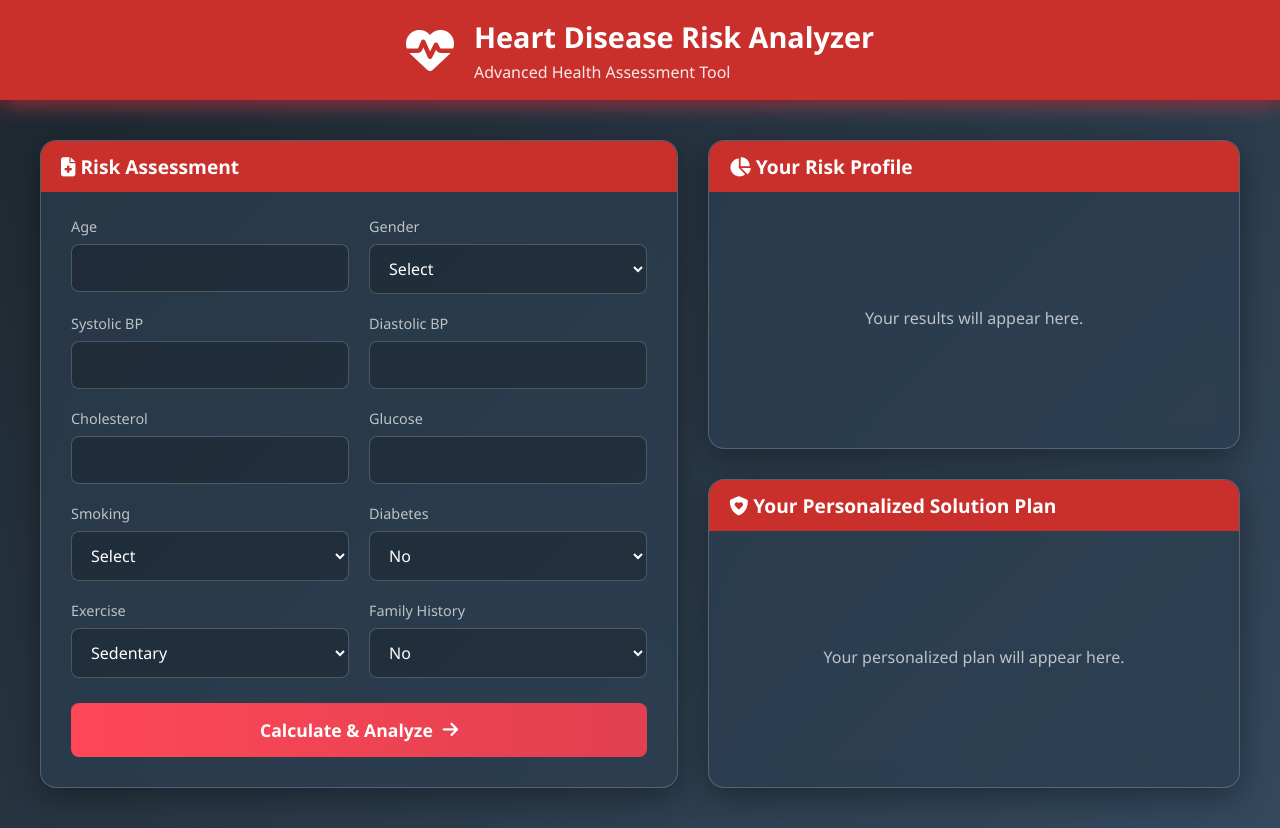
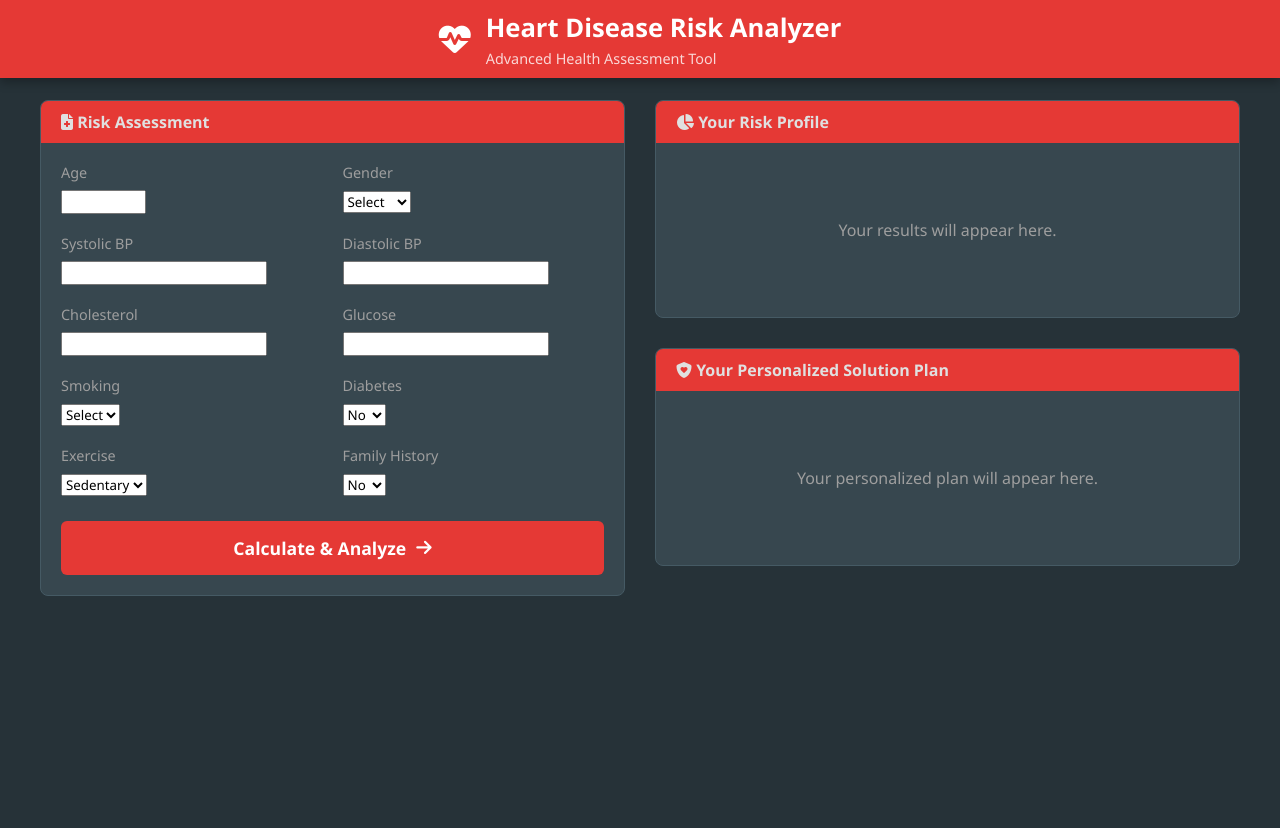
Before and after one commit to mandeep-Singhgit/HeartApp, a website: page public/home.html in a window 1280 px wide. After the commit the page ends 800 px from the top, so only its background shows below. Drawn offline with nearby package versions, Linux system fonts and the light colour scheme.

```diff
--- a/public/style.css
+++ b/public/style.css
@@ -1,216 +1,146 @@
 :root {
-    --primary-red: #ff4757;
-    --dark-red: #e04050;
-    --green-accent: #2ed573;
-    --blue-accent: #5352ed;
-    --orange-accent: #ffa502;
-    --text-primary: #ffffff;
-    --text-secondary: #bdc3c7;
-    --dark-bg-start: #1e272e;
-    --dark-bg-end: #34495e;
-    --glass-bg: rgba(44, 62, 80, 0.7); /* Slightly darker glass for readability */
-    --border-color: rgba(255, 255, 255, 0.2);
+    --primary-red: #e53935;
+    --dark-red: #c62828;
+    --green-accent: #43a047;
+    --blue-accent: #1e88e5;
+    --orange-accent: #fb8c00;
+    --purple-accent: #8e24aa;
+    --text-primary: #e0e0e0;
+    --text-secondary: #9e9e9e;
+    --bg-dark: #263238;
+    --card-dark: #37474f;
+    --border-color: #455a64;
 }
 * { box-sizing: border-box; font-family: 'Segoe UI', system-ui, -apple-system, BlinkMacSystemFont, sans-serif; }
 body {
-    background-image: linear-gradient(135deg, var(--dark-bg-start), var(--dark-bg-end));
+    background-color: var(--bg-dark);
     margin: 0;
     padding: 0;
     color: var(--text-primary);
     min-height: 100vh;
 }
 
-/* --- SHARED HEADER FOR ALL PAGES --- */
+/* --- SHARED HEADER --- */
 .header-plate {
     width: 100%;
-    background-color: #c9302c; /* The specific red from your image */
-    padding: 15px 0;
+    background-color: var(--primary-red);
+    padding: 10px 0;
     position: fixed;
     top: 0;
     left: 0;
     z-index: 1000;
-    display: flex;
-    justify-content: center;
-    align-items: center;
-    box-shadow: 0 4px 10px rgba(0,0,0,0.3), 0 0 20px var(--primary-red); /* Glowing effect */
-    height: 100px;
+    box-shadow: 0 4px 10px rgba(0,0,0,0.3);
+    height: auto;
 }
-.header-content { display: flex; align-items: center; gap: 20px; color: var(--text-primary); }
-.header-content .icon { font-size: 3rem; }
-.header-text h1 { font-size: 1.8rem; font-weight: 700; margin: 0; }
-.header-text p { font-size: 1rem; margin: 5px 0 0 0; opacity: 0.9; }
+.header-content { display: flex; align-items: center; justify-content: center; gap: 15px; }
+.header-content .icon { font-size: 2rem; color: #fff; }
+.header-text h1 { font-size: 1.6rem; font-weight: 600; margin: 0; color: #fff; }
+.header-text p { font-size: 0.9rem; margin: 4px 0 0 0; color: rgba(255, 255, 255, 0.8); }
 
-/* --- LOGIN / SIGNUP PAGE SPECIFIC STYLES --- */
+/* --- LOGIN / SIGNUP PAGE --- */
 .auth-body {
     display: flex;
     justify-content: center;
     align-items: center;
     padding: 20px;
-    padding-top: 140px; /* Space for fixed header */
+    padding-top: 100px;
 }
-.auth-container { max-width: 400px; width: 100%; margin: auto; }
+.auth-container { max-width: 420px; width: 100%; }
 .auth-card {
-    border-radius: 16px;
+    background: var(--card-dark);
+    padding: 30px;
+    border-radius: 12px;
     border: 1px solid var(--border-color);
-    overflow: hidden;
-    padding: 30px;
     text-align: center;
-    background: var(--glass-bg); /* Glass effect */
-    backdrop-filter: blur(10px);
-    -webkit-backdrop-filter: blur(10px);
-    box-shadow: 0 8px 32px 0 rgba(0, 0, 0, 0.37);
 }
-.auth-logo { font-size: 3.5rem; color: var(--primary-red); margin-bottom: 20px; text-shadow: 0 0 10px rgba(255, 71, 87, 0.5); /* Heart glow */ }
-.auth-title { font-size: 2.2rem; font-weight: 700; margin: 0 0 10px 0; color: var(--text-primary); }
-.auth-subtitle { font-size: 1.1rem; margin: 0 0 30px 0; color: var(--text-secondary); }
+.auth-logo { font-size: 3rem; color: var(--primary-red); margin-bottom: 15px; }
+.auth-title { font-size: 1.8rem; font-weight: 600; margin: 0 0 8px 0; }
+.auth-subtitle { font-size: 1rem; color: var(--text-secondary); margin: 0 0 30px 0; }
 .form-group { margin-bottom: 20px; text-align: left; }
-.form-group label { font-weight: 500; margin-bottom: 8px; display: block; color: var(--text-secondary); font-size: 0.95rem; }
+.form-group label { font-size: 0.9rem; margin-bottom: 8px; display: block; color: var(--text-secondary); }
 .form-group input {
     width: 100%;
-    padding: 14px 18px;
-    border-radius: 8px;
+    padding: 12px 15px;
+    border-radius: 6px;
     border: 1px solid var(--border-color);
-    background-color: rgba(0,0,0,0.3); /* Darker input background */
+    background-color: var(--bg-dark);
     color: var(--text-primary);
     font-size: 1rem;
-    transition: border-color 0.3s ease;
 }
-.form-group input:focus { border-color: var(--primary-red); outline: none; }
-.auth-btn {
-    width: 100%;
-    padding: 16px;
-    background-image: linear-gradient(to right, var(--primary-red), var(--dark-red));
-    color: white;
-    font-size: 1.2rem;
-    border: none;
-    border-radius: 8px;
-    cursor: pointer;
-    font-weight: 600;
-    margin-top: 25px;
-    transition: all 0.3s ease;
-    display: flex;
-    align-items: center;
-    justify-content: center;
-    gap: 10px;
-}
-.auth-btn:hover { box-shadow: 0 0 20px rgba(255, 71, 87, 0.6); transform: translateY(-2px); }
-.auth-switch { margin-top: 30px; font-size: 0.95rem; color: var(--text-secondary); }
-.auth-switch a { color: var(--primary-red); text-decoration: none; font-weight: 600; transition: color 0.3s ease; }
-.auth-switch a:hover { text-decoration: underline; color: var(--dark-red); }
+.auth-btn { width: 100%; padding: 15px; background: var(--primary-red); color: white; font-size: 1.1rem; border: none; border-radius: 6px; cursor: pointer; font-weight: 600; margin-top: 15px; transition: background-color 0.3s; display: flex; align-items: center; justify-content: center; gap: 10px; }
+.auth-btn:hover { background: var(--dark-red); }
+.auth-switch { margin-top: 25px; color: var(--text-secondary); }
+.auth-switch a { color: var(--blue-accent); text-decoration: none; font-weight: 500; }
 
-/* --- MAIN APP PAGE (HOME) SPECIFIC STYLES --- */
-.main-content { padding-top: 140px; padding-left: 40px; padding-right: 40px; padding-bottom: 40px; }
+/* --- MAIN APP PAGE --- */
+.main-content { padding: 40px; padding-top: 100px; }
 .app-container {
-    max-width: 1300px;
+    max-width: 1200px;
     width: 100%;
     margin: 0 auto;
     display: grid;
-    grid-template-columns: 1.2fr 1fr; /* As per your image for left and right column sizes */
+    grid-template-columns: 1fr 1fr;
     gap: 30px;
-    align-items: stretch; /* Ensures cards stretch to fill height */
+    align-items: stretch; /* Fixes alignment */
 }
-.left-column, .right-column {
+.left-column, .right-column { display: flex; flex-direction: column; gap: 30px; }
+
+.card {
+    background: var(--card-dark);
+    border-radius: 8px;
+    border: 1px solid var(--border-color);
+    overflow: hidden;
+    width: 100%;
     display: flex;
     flex-direction: column;
-    gap: 30px;
 }
-.card {
-    border-radius: 16px;
-    border: 1px solid var(--border-color);
-    height: 100%; /* Important for stretching */
-    overflow: hidden;
-    padding: 0; /* No padding on the card itself, padding handled internally */
-    display: flex; /* For internal layout of card content */
-    flex-direction: column; /* To make header and content stack */
-}
-.glass-card { /* Applied to cards that need the glass effect */
-    background: var(--glass-bg);
-    backdrop-filter: blur(10px);
-    -webkit-backdrop-filter: blur(10px);
-    box-shadow: 0 8px 32px 0 rgba(0, 0, 0, 0.37);
-}
+.left-column .card { flex-grow: 1; }
 .card-header {
-    background-color: #c9302c; /* Matching header red */
-    padding: 12px 20px;
-    margin-bottom: 25px; /* Space below header in card */
+    background-color: var(--primary-red);
+    padding: 10px 20px;
+    margin: 0;
     display: flex;
     align-items: center;
     gap: 12px;
 }
-.card-header h2 { margin: 0; font-size: 1.2rem; font-weight: 600; color: var(--text-primary); }
-.card-header i { font-size: 1.2rem; color: var(--text-primary); }
+.card-header h2, .card-header i { margin: 0; font-size: 1rem; font-weight: 600; color: var(--text-primary); }
 
-form { padding: 0 30px 30px 30px; display: flex; flex-direction: column; flex-grow: 1; } /* Added flex for form content */
-.form-grid {
-    display: grid;
-    grid-template-columns: 1fr 1fr;
-    gap: 20px;
-    margin-bottom: auto; /* Pushes button to bottom if content is short */
-}
+form { padding: 20px; flex-grow: 1; display: flex; flex-direction: column; }
+.form-grid { display: grid; grid-template-columns: 1fr 1fr; gap: 20px; margin-bottom: auto; }
 .form-grid label { font-weight: 500; margin-bottom: 8px; display: block; color: var(--text-secondary); font-size: 0.9rem; }
-.form-grid input, .form-grid select {
-    width: 100%;
-    padding: 12px 15px;
-    border-radius: 8px;
-    border: 1px solid var(--border-color);
-    background-color: rgba(0,0,0,0.2);
-    color: var(--text-primary);
-    font-size: 1rem;
-}
-.predict-btn {
-    width: 100%;
-    padding: 15px;
-    background-image: linear-gradient(to right, var(--primary-red), var(--dark-red));
-    color: white;
-    font-size: 1.1rem;
-    border: none;
-    border-radius: 8px;
-    cursor: pointer;
-    font-weight: 600;
-    margin-top: 25px;
-    transition: all 0.3s ease;
-    display: flex;
-    align-items: center;
-    justify-content: center;
-    gap: 10px;
-}
-.predict-btn:hover { box-shadow: 0 0 20px rgba(255, 71, 87, 0.6); transform: translateY(-3px); }
+.predict-btn { width: 100%; padding: 15px; background: var(--primary-red); color: white; font-size: 1.1rem; border: none; border-radius: 6px; cursor: pointer; font-weight: 600; margin-top: 25px; transition: background-color 0.3s; display: flex; align-items: center; justify-content: center; gap: 10px; }
+.predict-btn:hover { background: var(--dark-red); }
 
-#risk-profile-content, #solution-content { padding: 0 30px 30px 30px; flex-grow: 1; display: flex; flex-direction: column; justify-content: center; } /* For vertical centering of content */
-.chart-container { position: relative; height: 200px; width: 200px; margin: 0 auto 20px auto; }
+#risk-profile-content, #solution-content { padding: 20px; flex-grow: 1; display: flex; flex-direction: column; justify-content: center; }
+.chart-container { position: relative; height: 180px; width: 180px; margin: 10px auto 20px auto; }
 .chart-text { position: absolute; top: 50%; left: 50%; transform: translate(-50%, -50%); text-align: center; }
-.chart-text-percent { font-size: 2.8rem; font-weight: 700; }
+.chart-text-percent { font-size: 2.5rem; font-weight: 700; }
 .chart-text-label { font-size: 1rem; color: var(--text-secondary); }
 
-.risk-factors-list { list-style: none; padding: 0; margin-top: 15px; }
-.risk-factors-list li { display: flex; justify-content: space-between; align-items: center; padding: 14px 5px; border-bottom: 1px solid var(--border-color); font-size: 0.95rem; }
+.risk-factors-list { list-style: none; padding: 0; margin-top: 15px; width: 100%; }
+.risk-factors-list li { display: flex; justify-content: space-between; align-items: center; padding: 12px 0; border-bottom: 1px solid var(--border-color); font-size: 0.95rem; }
 .risk-factors-list li:last-child { border-bottom: none; }
 .risk-factors-list i { color: var(--orange-accent); }
 
-.solution-plan { display: grid; grid-template-columns: 1.5fr 1fr; align-items: center; gap: 20px; }
+.solution-plan { display: grid; grid-template-columns: 1.5fr 1fr; align-items: center; gap: 20px; width: 100%; }
 .solution-plan ul { list-style: none; padding: 0; margin: 0;}
 .solution-plan li { display: flex; align-items: center; gap: 15px; margin-bottom: 15px; }
-.solution-plan .icon-circle {
-    width: 45px; height: 45px; border-radius: 50%; display: flex;
-    align-items: center; justify-content: center; color: var(--text-primary);
-    font-size: 1.3rem; flex-shrink: 0;
-}
+.solution-plan .icon-circle { width: 40px; height: 40px; border-radius: 50%; display: flex; align-items: center; justify-content: center; color: #fff; font-size: 1.2rem; flex-shrink: 0; }
 .solution-plan .icon-circle.checkup { background-color: var(--primary-red); }
 .solution-plan .icon-circle.exercise { background-color: var(--blue-accent); }
 .solution-plan .icon-circle.diet { background-color: var(--orange-accent); }
 .solution-plan .icon-circle.sleep { background-color: var(--green-accent); }
-.solution-plan .icon-circle.stress { background-color: #9b59b6; } /* Example purple */
+.solution-plan .icon-circle.stress { background-color: var(--purple-accent); }
 .solution-plan .recommendation-text strong { display: block; font-weight: 600; font-size: 1rem; margin-bottom: 4px; }
 .solution-plan .recommendation-text span { font-size: 0.9rem; color: var(--text-secondary); }
-.solution-chart-container { height: 250px; }
+.solution-chart-container { height: 220px; }
 
 .placeholder-text { text-align: center; padding: 40px 20px; color: var(--text-secondary); font-size: 1rem; }
 .low { color: var(--green-accent); }
 .medium { color: var(--orange-accent); }
 .high { color: var(--primary-red); }
 
-/* Fix for dropdown options appearing white */
 .form-grid select option {
-    background: var(--card-dark); /* Dark background for dropdown options */
-    color: var(--text-primary);
+    background: #ffffff;
+    color: #000000;
 }
```
